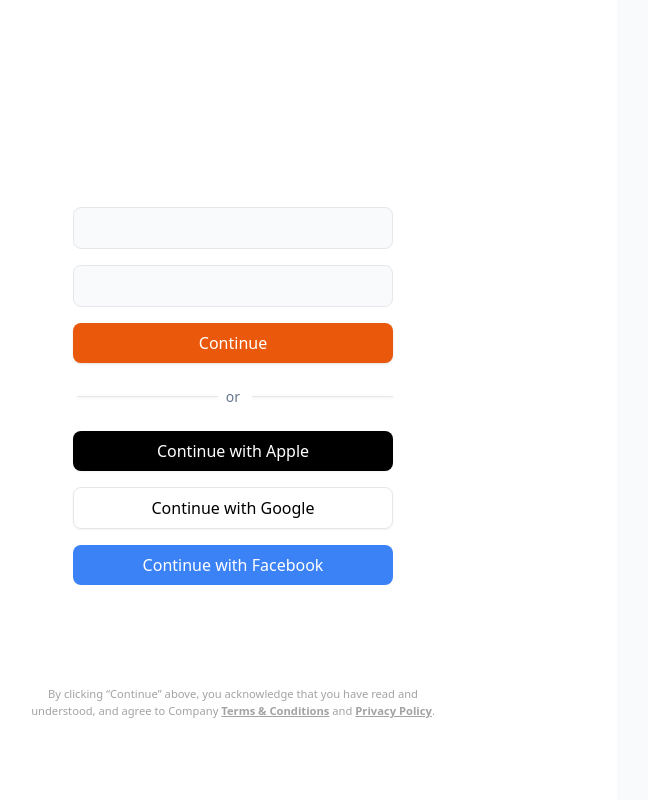
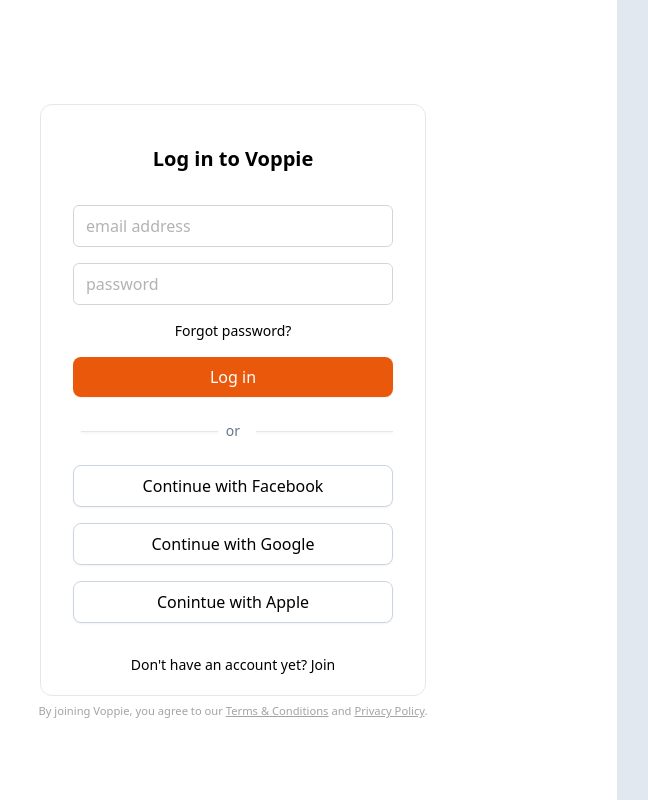
Before and after one commit to SoftbutterTeam/voppie-webapplication, a React (Create React App) app: page /login in a window 1280 px wide. Shown: the whole page, without its empty margins (151-799 px from the left). Built offline with nearby package versions, Linux system fonts and the light colour scheme.

Commit message:
+ login page v.0.2
vast improvements in styling and architecture qaulity.

```diff
--- a/src/ui/layouts/page-layout/auth.layout.tsx
+++ /dev/null
@@ -1,15 +0,0 @@
-interface Props {
-  children: React.ReactNode;
-}
-export function AuthLayout(props: Props) {
-  const { children: mainContent } = props;
-
-  return (
-    <div className="grid grid-cols-1 min-w-[300px] sm:grid-cols-10 h-screen w-full">
-      <div className=" flex flex-col justify-center items-center sm:col-span-6 px-2 relative">
-        {mainContent}
-      </div>
-      <div className="hidden md:block md:col-span-4 bg-slate-50"></div>
-    </div>
-  );
-}
--- a/src/ui/layouts/page-layout/index.ts
+++ b/src/ui/layouts/page-layout/index.ts
@@ -1,2 +1,2 @@
-export { AuthLayout } from "./auth.layout";
+export { LeftPanelledLayout  } from "./leftpan.layout";
 export { MinimalLayout } from "./minimal.layout";
--- /dev/null
+++ b/src/ui/layouts/page-layout/leftpan.layout.tsx
@@ -0,0 +1,21 @@
+interface Props {
+  children: React.ReactNode;
+  secondaryContent?: React.ReactNode;
+}
+export function LeftPanelledLayout(props: Props) {
+  const { children: mainContent, secondaryContent } = props;
+
+  return (
+    <div className="grid grid-cols-1 min-w-[300px] sm:grid-cols-10 h-screen w-full ">
+      <div className=" flex flex-col justify-center items-center sm:col-span-6 px-2 relative bg-white">
+        {mainContent}
+      </div>
+      <div className="hidden md:block md:col-span-4 bg-slate-200">
+        {secondaryContent}
+      </div>
+    </div>
+  );
+}
+//? should rename and refactor to be a login layout, so decoration associated with login content is desplayed along it.
+//? and should go for a cenetred design under the main header and sorts like with vimeo/login
+//todo should instead be renamed to left-leaned layout and be refactored to take in 2 components, left and right content.
--- a/src/ui/pages/authentication/index.ts
+++ b/src/ui/pages/authentication/index.ts
@@ -1 +1 @@
-export { Login } from "./login/login.page";
+export { LoginPage as Login } from "./login/login.page";
--- a/src/ui/pages/authentication/login/login.page.tsx
+++ b/src/ui/pages/authentication/login/login.page.tsx
@@ -1,68 +1,101 @@
 import React from "react";
-import { AuthLayout } from "../../../layouts/page-layout";
+import { LeftPanelledLayout } from "../../../layouts/page-layout";
 
 import { FaApple } from "react-icons/fa";
 import { googleI } from "../../../../assets/icons/services";
 
-export function Login() {
+export function LoginPage() {
   return (
-    <AuthLayout>
-      <form className="max-w-sm w-full mx-auto p-8 space-y-4 ">
-        <input
-          className="cursor-auto bg-slate-50 bg-amber-50 border  w-full py-2 rounded-lg -mt-3"
-          placeholder=""
-        />
-        <input
-          className="cursor-auto bg-slate-50 bg-amber-50 border   w-full py-2 rounded-lg -mt-3"
-          placeholder=""
-        />
+    <LeftPanelledLayout>
+      <LoginPanel />
+      <TermsandconditionText />
+    </LeftPanelledLayout>
+  );
 
-        <button className="cursor-pointer bg-orange-600 text-white  shadow   w-full py-2 rounded-lg -mt-3">
-          Continue
-        </button>
-        <div className="w-full flex py-2 items-center">
-          <div className="bg-gray-200 shadow h-[1px] w-full ml-1" />
-          <p className="mx-2 text-slate-500 text-sm">or</p>
-          <div className="bg-gray-200 shadow h-[1px] w-full ml-1" />
-        </div>
-
-        <button className="cursor-pointer bg-black text-white  shadow-sm   w-full py-2 rounded-lg -mt-3">
-          Continue with Apple
-        </button>
-        <button className="cursor-pointer bg-white  border shadow-sm   w-full py-2 rounded-lg -mt-3">
-          Continue with Google
-        </button>
-        <button className="cursor-pointer bg-blue-500 text-white      w-full py-2 rounded-lg -mt-3">
-          Continue with Facebook
-        </button>
-      </form>
-      <p className="max-w-[450px] w-full mx-auto  absolute bottom-20 px-5 text-center text-ti text-neutral-400">
-        By clicking “Continue” above, you acknowledge that you have read and
-        understood, and agree to Company{" "}
-        <span className="font-semibold underline">Terms & Conditions</span> and{" "}
-        <span className="font-semibold underline">Privacy Policy</span>.
+  function TermsandconditionText() {
+    return (
+      <p className="max-w-[450px] w-full mx-auto  lg:absolute bottom-20  px-5 text-center text-ti font-light text-neutral-400">
+        By joining Voppie, you agree to our{" "}
+        <span className="font-light underline">Terms & Conditions</span> and{" "}
+        <span className="font-light underline">Privacy Policy</span>.
       </p>
-    </AuthLayout>
-  );
+    );
+  }
 }
 
 function LoginPanel() {
+  function hasEmailLoginError(): boolean {
+    return true;
+  }
+  //* border can be removed - it was meant for popup design demostration. but that will be in a parent emelent to loginpanel
   return (
-    <>
-      <form className="max-w-[400px] w-full mx-auto p-8 space-y-6 ">
-        <div className="flex justify-center">
-          <button className="cursor-pointer bg-black text-white w-full py-2 rounded-md -mt-3">
-            Continue with Apple
-          </button>
-        </div>
+    <div className="max-w-md overflow-hidden rounded-xl border bg-white shadow-black  shaodw-md text-center py-5 ">
+      <h1 className="text-xl font-bold mt-5 "> Log in to Voppie</h1>
+      <Loginform />
+      <p className="text-sm">Don't have an account yet? Join</p>
+    </div>
+  );
+
+  function Loginform() {
+    return (
+      <form className="max-w-sm w-full mx-auto p-8 space-y-4  ">
+        <InputA1 type="email" placeholder="email address" />
+        <InputA1 type="password" placeholder="password" />
+        {hasEmailLoginError() && <p className="text-sm">Forgot password?</p>}
+
+        <ButtonA1 className=" bg-orange-600 font-medium text-white border-0 ">
+          Log in
+        </ButtonA1>
+        <OrDivide />
+        <ButtonA1 className=" bg-white ">Continue with Facebook</ButtonA1>
+        <ButtonA1 className=" bg-white ">Continue with Google</ButtonA1>
+        <ButtonA1 className="bg-white">Conintue with Apple</ButtonA1>
       </form>
-
-      <p className="max-w-[450px] w-full mx-auto font-poppins absolute bottom-20 text-center text-xs">
-        By clicking “Continue” above, you acknowledge that you have read and
-        understood, and agree to Craft’s{" "}
-        <span className="font-semibold underline">Terms & Conditions</span> and{" "}
-        <span className="font-semibold underline">Privacy Policy</span>.
-      </p>
-    </>
+    );
+  }
+}
+interface Props2 {
+  text?: string;
+}
+function OrDivide({ text = "or" }: Props2) {
+  return (
+    <div className="w-full flex py-2 items-center">
+      <div className="bg-gray-200 shadow h-[1px] w-full ml-2" />
+      <p className="mx-2 text-slate-500 text-sm">{text}</p>
+      <div className="bg-gray-200 shadow h-[1px] w-full ml-2" />
+    </div>
   );
 }
+interface Props {
+  className?: string;
+  children?: React.ReactNode;
+}
+function ButtonA1({ className, children }: Props) {
+  return (
+    <button
+      className={
+        "cursor-pointer border border-slate-300 shadow-sm  w-full py-2 rounded-lg -mt-3 " +
+        className
+      }
+    >
+      {children}
+    </button>
+  );
+}
+interface Props3 {
+  type: string;
+  placeholder?: string;
+  className?: string;
+}
+function InputA1({ type, placeholder, className }: Props3) {
+  return (
+    <input
+      type={type}
+      placeholder={placeholder}
+      className={
+        "cursor-auto  border-gray-300  w-full py-2 rounded-md placeholder:text-black placeholder:text-opacity-30 placeholder:font-light " +
+        className
+      }
+    />
+  );
+}
```
